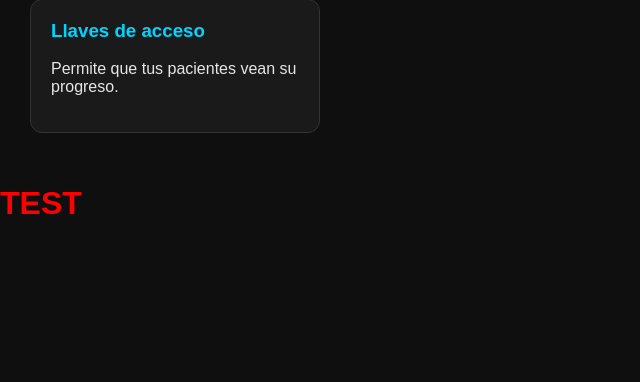
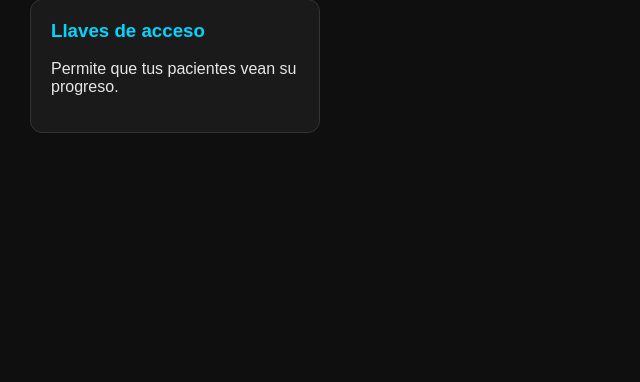
Before and after one commit to Jujuyarath/Nutricalculadora, a Flask app: template templates/panel_nutri.html in a window 1280 px wide. Shown: the part 374-756 px from the top of the page, without its empty margins (0-640 px from the left). Run offline with Flask 3, Linux system fonts and the light colour scheme; the template is opened without the code that fills it, so the values that code supplies are empty; some libraries are stand-ins or nearby versions.

Commit message:
error resuelto

```diff
--- a/templates/panel_nutri.html
+++ b/templates/panel_nutri.html
@@ -56,6 +56,5 @@
             </div>
         </div>
     </div>
-    <h1 style="color:red;">TEST</h1>
 </body>
 </html>
```
